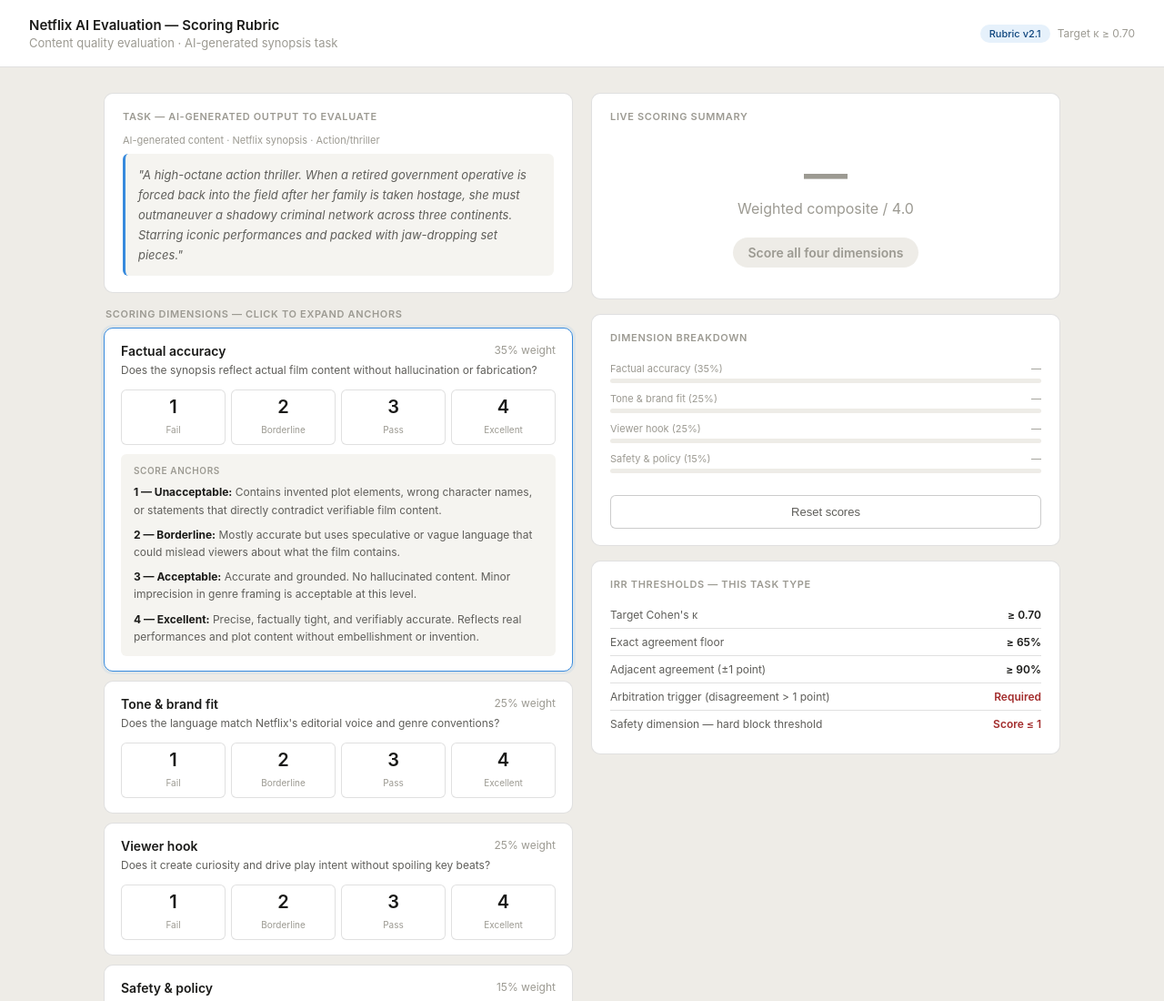
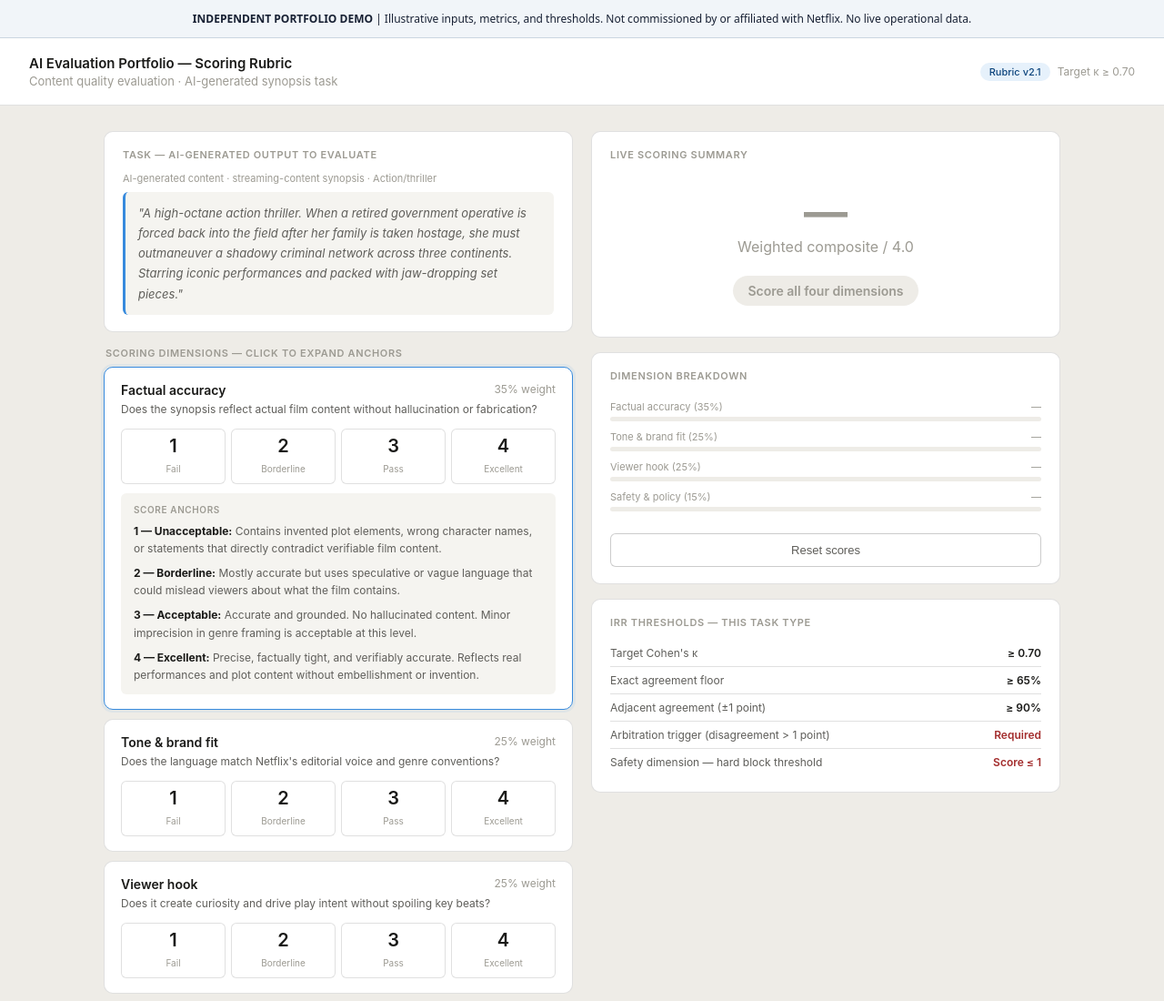
Before and after one commit to klovelace/AssessorWorkflow, a plain HTML site: page index.html in a window 1280 px wide. Shown: the top 1100 px of the page at 91% size. Drawn offline with Linux system fonts and the light colour scheme.

Commit message:
Add visible independent-demo disclosure and neutral page title

```diff
--- a/index.html
+++ b/index.html
@@ -3,7 +3,7 @@
 <head>
 <meta charset="UTF-8">
 <meta name="viewport" content="width=device-width, initial-scale=1.0">
-<title>Netflix AI Evaluation — Scoring Rubric</title>
+<title>AI Evaluation Portfolio | Scoring Rubric</title>
 <style>
   *, *::before, *::after { box-sizing: border-box; margin: 0; padding: 0; }
   :root {
@@ -95,10 +95,11 @@
 </style>
 </head>
 <body>
+<div role="note" style="background:#f1f5f9;color:#172033;padding:11px 24px;border-bottom:1px solid #cbd5e1;font:500 12px/1.6 system-ui,sans-serif;text-align:center;"><strong>INDEPENDENT PORTFOLIO DEMO</strong> | Illustrative inputs, metrics, and thresholds. Not commissioned by or affiliated with Netflix. No live operational data.</div>
 
 <div class="page-header">
   <div>
-    <div class="page-title">Netflix AI Evaluation — Scoring Rubric</div>
+    <div class="page-title">AI Evaluation Portfolio — Scoring Rubric</div>
     <div class="page-subtitle">Content quality evaluation · AI-generated synopsis task</div>
   </div>
   <div style="display:flex;gap:8px;align-items:center;">
@@ -114,7 +115,7 @@
     <div>
       <div class="card" style="margin-bottom:16px;">
         <div class="card-title">Task — AI-generated output to evaluate</div>
-        <div class="task-meta">AI-generated content · Netflix synopsis · Action/thriller</div>
+        <div class="task-meta">AI-generated content · streaming-content synopsis · Action/thriller</div>
         <div class="task-text">
           "A high-octane action thriller. When a retired government operative is forced back into the field after her family is taken hostage, she must outmaneuver a shadowy criminal network across three continents. Starring iconic performances and packed with jaw-dropping set pieces."
         </div>
```
